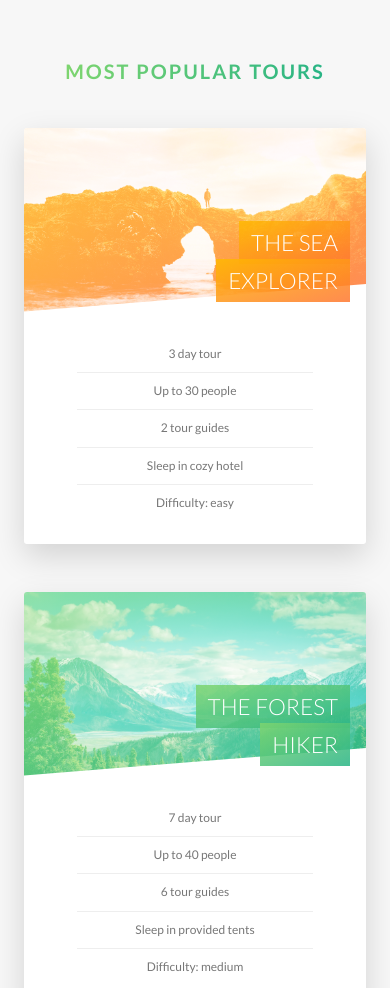
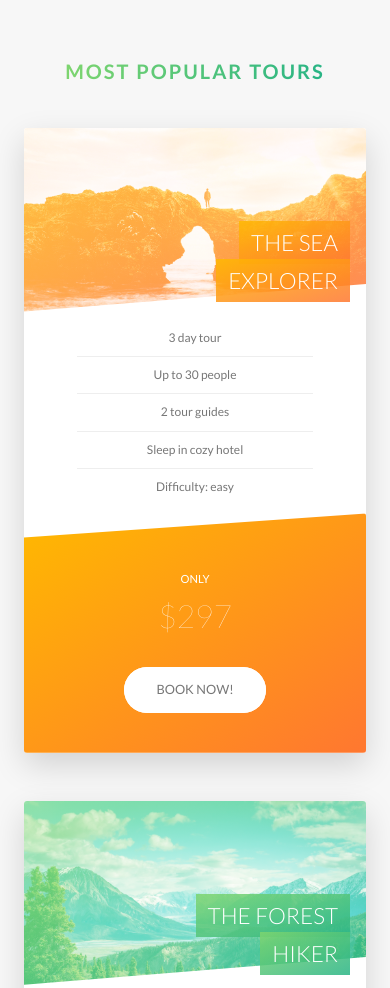
Before and after one commit to pjevic/Natours-III, a website: page index.html in a window 390 px wide. Shown: the part 2528-3516 px from the top of the page. Drawn offline with Linux system fonts and the light colour scheme.

Commit message:
media queries - card

```diff
--- a/sass/components/_card.scss
+++ b/sass/components/_card.scss
@@ -173,4 +173,50 @@
         font-size: 6rem;
         font-weight: 100;
     }
+
+    @include respond(tab-port) {
+    // FUNCTIONALITY
+    height: auto;
+    border-radius: 3px;
+    background-color: $color-white;
+    box-shadow: 0 1.5rem 4rem rgba($color-black, .15);
+
+    &__side {
+        height: auto;
+        position: relative;
+        box-shadow: 0 1.5rem 4rem rgba($color-black, 0);
+
+        &--back {
+            transform: rotateY(0);
+            clip-path: polygon(0 10%, 100% 0, 100% 100%, 0 100%);
+        }
+    }
+
+    &:hover &__side--front {
+        transform: rotateY(0);
+
+    }
+
+    &__details {
+        padding: 1rem 3rem;
+    }
+
+    // BACK SIDE STYLING
+    &__cta {
+        position: relative;
+        top: 0;
+        left: 0;
+        transform: translate(0);
+        width: 100%;
+        padding: 7rem 4rem 5rem 4rem;
+    }
+
+    &__price-box {
+        margin-bottom: 3rem;
+    }
+
+    &__price-value {
+        font-size: 4rem;
+    }
+    }
 }
--- a/sass/pages/_home.scss
+++ b/sass/pages/_home.scss
@@ -33,7 +33,6 @@
 
 .section-tours {
     background-color: $color-gray-light-1;
-    margin-top: -20vh;
     padding: 25rem 0 15rem 0;
     margin-top: -10rem;
 
```
Also changed, not shown: css/style.css, 1 other file.
